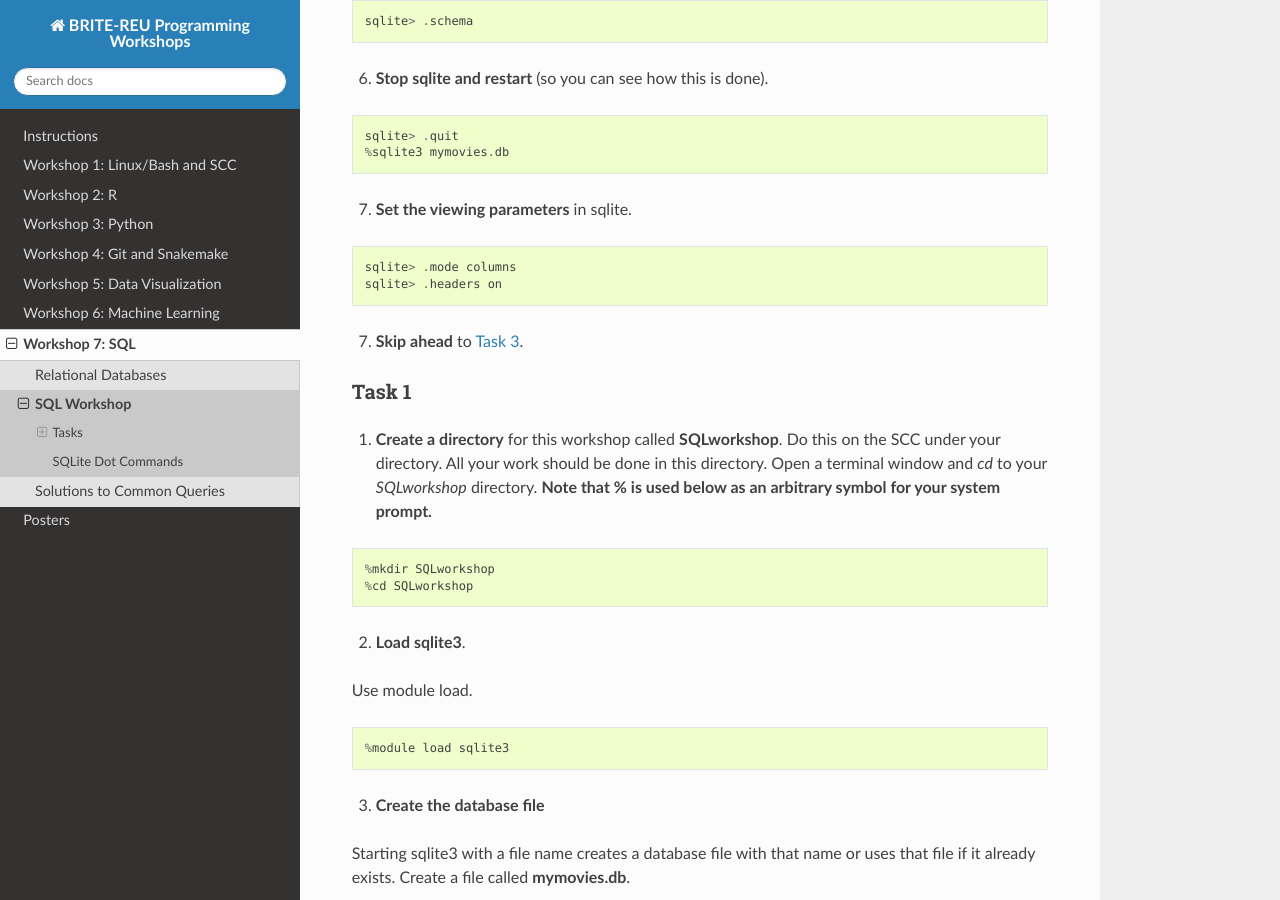
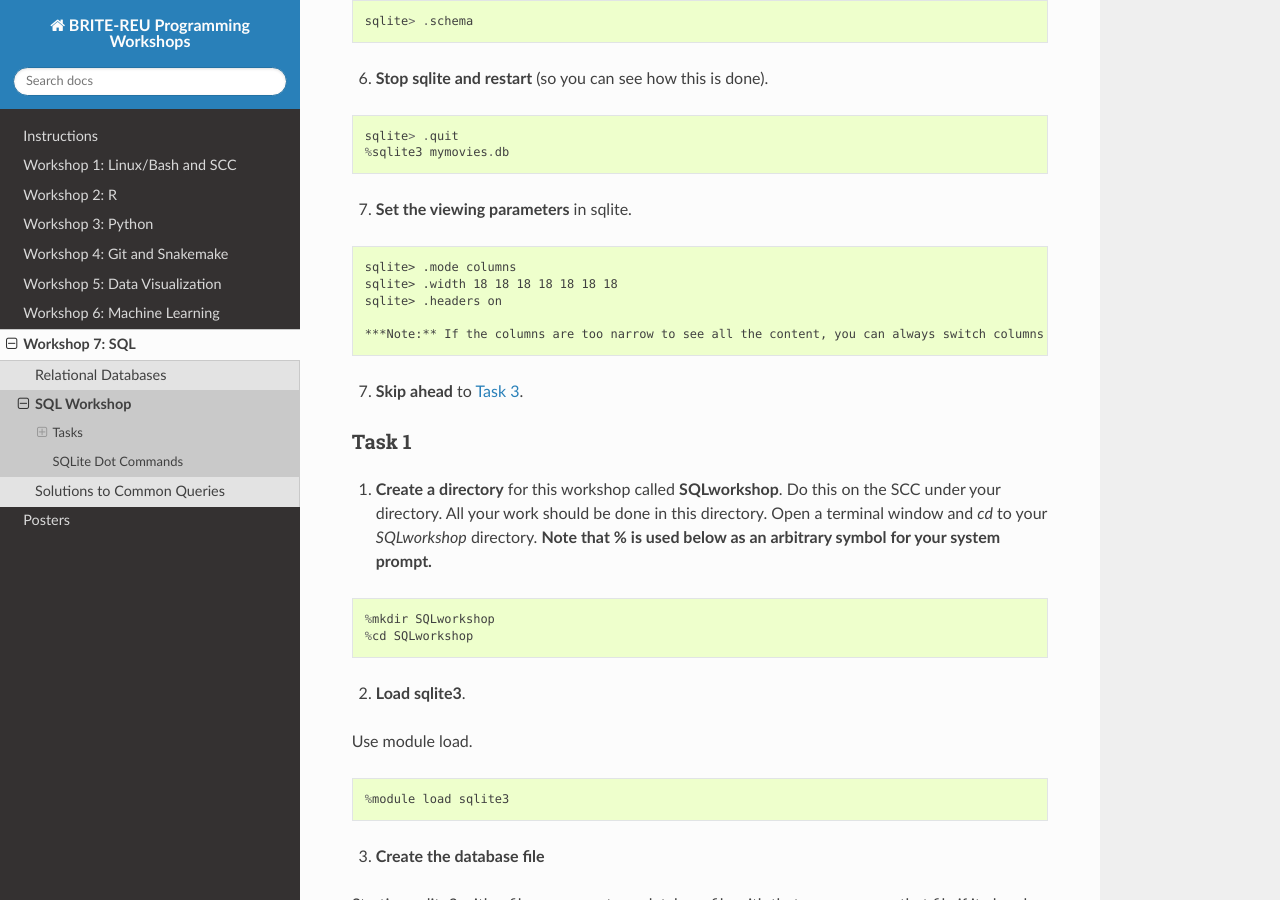
Before and after one commit to BRITE-REU/programming-workshops, a Sphinx documentation site: the page built from source/workshops/07_SQL/Workshop_SQL.rst, in a window 1280 px wide and 900 px high, scrolled down 1174 px. Built offline with Sphinx 7.4.7 and the Read the Docs theme 2.0.0, drawn with Linux system fonts in a browser that asks for light colours.

Commit message:
Update Workshop_SQL.rst

```diff
--- a/source/workshops/07_SQL/Workshop_SQL.rst
+++ b/source/workshops/07_SQL/Workshop_SQL.rst
@@ -68,7 +68,10 @@ Use module load.
 .. code::
 
     sqlite> .mode columns
+    sqlite> .width 18 18 18 18 18 18 18
     sqlite> .headers on
+
+    ***Note:** If the columns are too narrow to see all the content, you can always switch columns off using `sqlite> .mode list`.
 
 7. **Skip ahead** to `Task 3`_.
 
```
